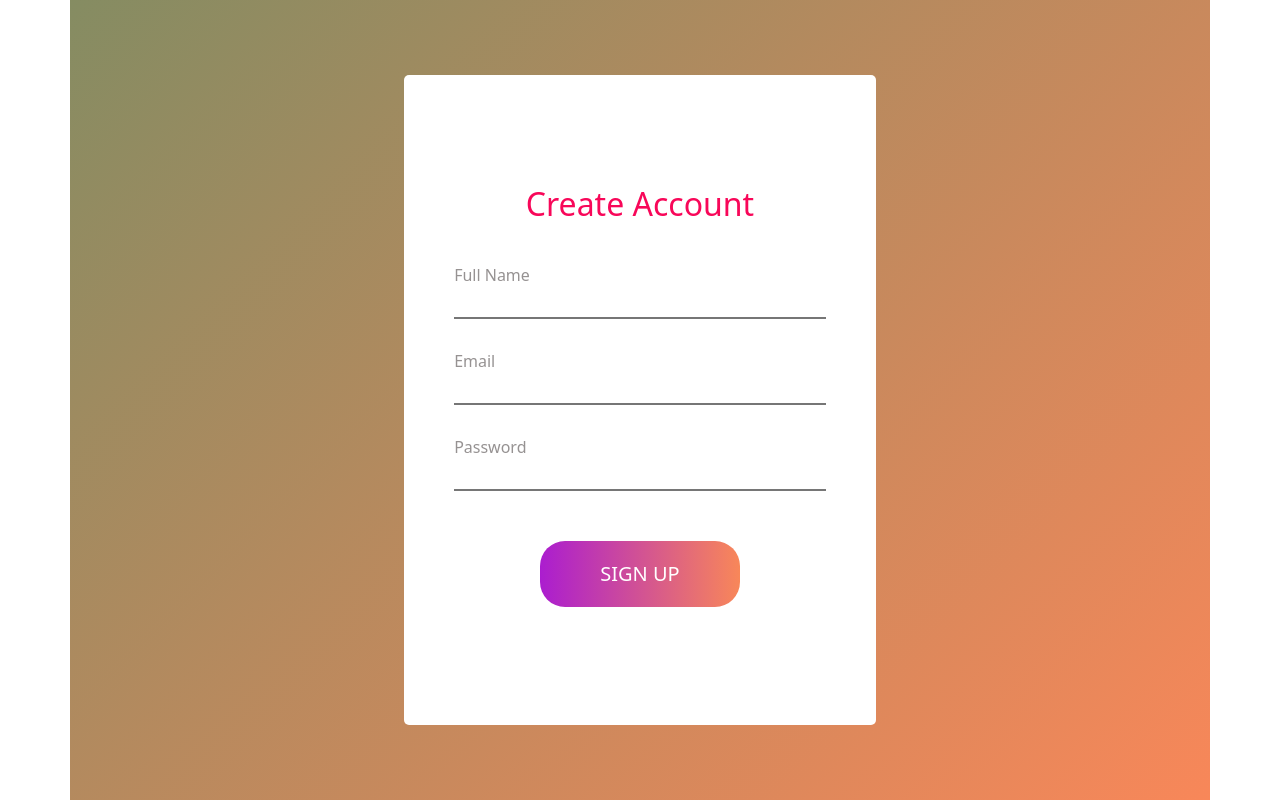
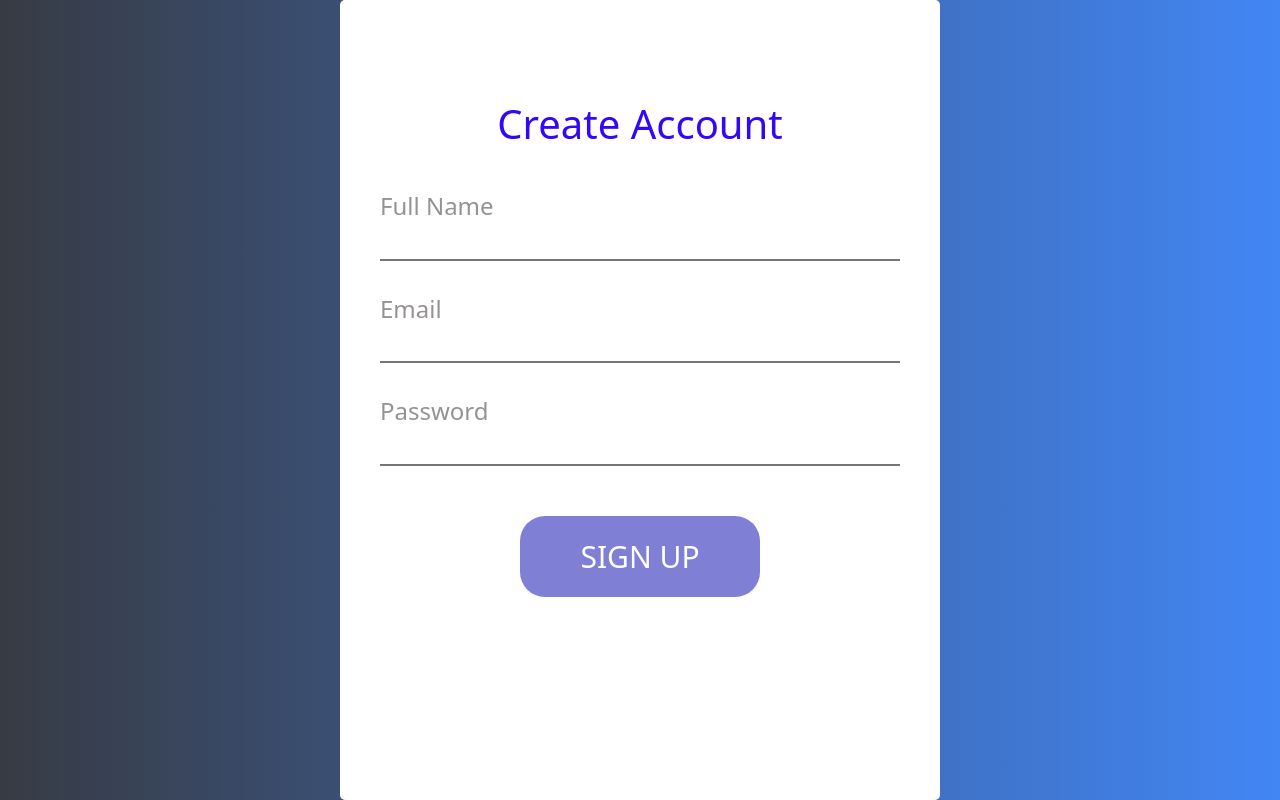
Before and after one commit to reileighh/MERN-stack, a React (Create React App) app in the folder client/: page /Signup in a window 1280 px wide. Built offline with nearby package versions, Linux system fonts and the light colour scheme.

Commit message:
updated signup page

```diff
--- a/client/package.json
+++ b/client/package.json
@@ -20,7 +20,7 @@
     "react-responsive-carousel": "^3.2.22",
     "react-router-dom": "^6.2.1",
     "react-scripts": "5.0.0",
-    "styled-components": "^5.3.3",
+    "styled-components": "^5.3.5",
     "use-dark-mode": "^2.3.1",
     "web-vitals": "^2.1.4"
   },
--- a/client/src/auth/Form.js
+++ b/client/src/auth/Form.js
@@ -1,16 +1,26 @@
 import React, { useState } from 'react'
 import SignupForm from "./SignupForm";
 import SignupFormSuccess from "./SignupFormSuccess";
+import styled from "styled-components";
 
 const Form = () => {
   const [formIsSubmitted,setFormIsSubmitted] = useState(false);
   const submitForm = () =>{
     setFormIsSubmitted(true);
   }
+
+  const StyledDiv = styled.div`
+  margin:0;
+  padding:0;
+  background:blue;
+ `;
+
+
+
   return (
-    <div>
+    <StyledDiv>
         {!formIsSubmitted?<SignupForm submitForm={submitForm}/>:<SignupFormSuccess/>}
-    </div>
+    </StyledDiv>
   )
 }
 
--- a/client/src/auth/Signup.css
+++ b/client/src/auth/Signup.css
@@ -1,37 +1,43 @@
+
 *{
-margin:0;
-padding:0;
+  margin:0;
+  padding:0;
 }
-
 .container{
-background:linear-gradient(135deg,#858c62,#f88759);
-width:100%;
+background:linear-gradient(to right,#373b44,#4286f4);
 min-height:100vh;
+min-width:100vw;
 display:flex;
 justify-content:center;
 align-items:center;
+
+
 }
 
 .app-wrapper{
 background-color:#fff;
-min-width:350px;
-min-height:650px;
-padding:30px;
-box-sizing:border-box;
+min-width:400px;
+min-height:700px;
+width:600px;
+height:800px;
+padding:20px;
+/* box-sizing:border-box; */
 border-radius:5px;
+margin:0;
 }
 
 .title{
-    color:#f80759;
+    color:#3307f8;
     text-align:center;
     margin:80px 0px 40px 0px;
+    font-size:40px;
   }
   .name,
   .email,
   .password{
    margin:20px;
     color:#969292;
-   font-size:16px;
+   font-size:24px;
   }
 
   .password{
@@ -55,11 +61,12 @@ border-radius:5px;
   .submit{
     display:flex;
     text-transform:uppercase;
-    font-size:20px;
+    font-size:30px;
     border-radius:25px;
     color:white;
     padding:18px 60px;
-    background:linear-gradient(to right,#ab1dcf,#f88759);
+    /* background:linear-gradient(to right,#7f7fd5,#86a8e7,#91eae4); */
+    background:#7f7fd5;
     box-shadow:Orgba(0,0,0,0.3)0px 19px 38px,
       Orgba(0,0,0,0.22)0px 15px 12px;
     margin:auto;
@@ -67,6 +74,17 @@ border-radius:5px;
     border:none;
     cursor:pointer;
     transition:all 0.1s;
+  }
+
+  .submit:hover{
+    background-image:linear-gradient(to right,#7f7fd5,#86a8e7,#91eae4);
+    animation:slidebg 2s linear infinite;
+  }
+
+  @keyframes slidebg{
+    to{
+      background-position:20vw;
+    }
   }
 
   button:active{
--- a/client/src/components/Navbar.js
+++ b/client/src/components/Navbar.js
@@ -25,7 +25,7 @@ function NavigationBar() {
           expand={expand}
         >
           <Container fluid>
-            <Navbar.Brand href="#">
+            <Navbar.Brand href="/">
               {" "}
               <img
                 alt="logo"
--- a/client/src/pages/Signup.js
+++ b/client/src/pages/Signup.js
@@ -1,12 +1,19 @@
 import React from 'react';
 import "../auth/Signup.css";
 import Form from "../auth/Form";
+import styled from "styled-components";
+
 
 function Signup() {
+  const StyledDiv = styled.div`
+  margin:0;
+  padding:0;
+ `;
+
   return (
-    <div>
+    <StyledDiv>
         <Form/>
-    </div>
+    </StyledDiv>
   );
 }
 
```
Also changed, not shown: 1 other file (tests, documents, lock files or other folders).
